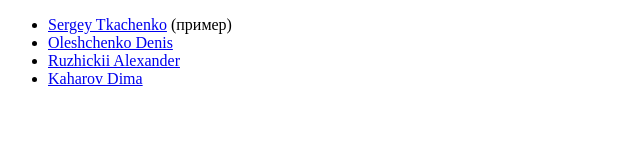
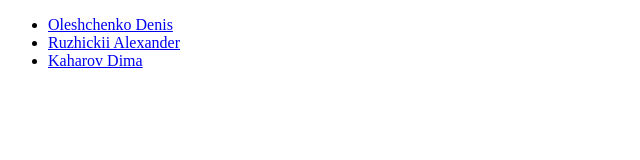
Before and after one commit to sergeytkachenko/git-demo, a plain HTML site: page index.html in a window 1280 px wide. Shown: the whole page, without its empty margins (0-640 px from the left). Drawn offline with Linux system fonts and the light colour scheme.

Commit message:
Update index.html

```diff
--- a/index.html
+++ b/index.html
@@ -7,10 +7,9 @@
 </head>
 <body>
 	<ul>
-		<li><a href="https://github.com/sergeytkachenko/git-demo">Sergey Tkachenko</a> (пример)</li>
-        <li><a href="https://github.com/Client-Z/learn_JavaScript/blob/master/README.md">Oleshchenko Denis</a></li>
-        <li><a href="https://github.com/ruzhickii/raHomeworks/blob/master/README.md">Ruzhickii Alexander</a></li>
-        <li><a href="https://github.com/Div-Man/newFile/blob/master/README.md">Kaharov Dima</a></li>
+		<li><a href="https://github.com/Client-Z/learn_JavaScript/blob/master/README.md">Oleshchenko Denis</a></li>
+		<li><a href="https://github.com/ruzhickii/raHomeworks/blob/master/README.md">Ruzhickii Alexander</a></li>
+		<li><a href="https://github.com/Div-Man/newFile/blob/master/README.md">Kaharov Dima</a></li>
 	</ul>
 </body>
 </html>
```
